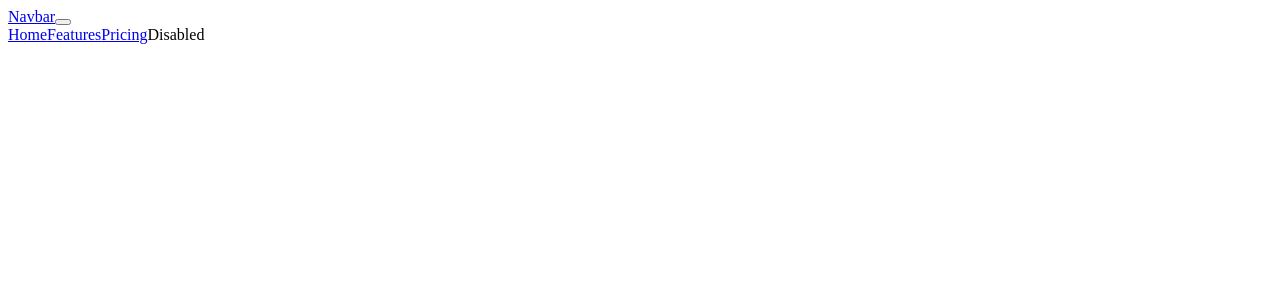
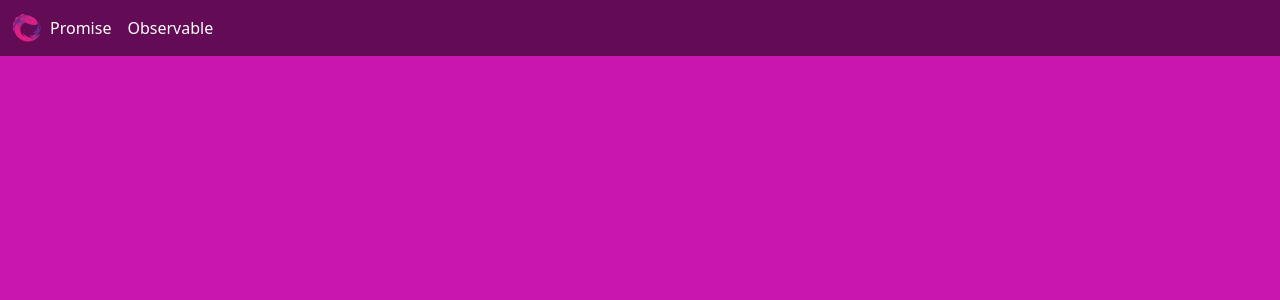
Before and after one commit to VishalKhandagale88/RxjsWorking, an Angular app in the folder RxJsDemo/: page / in a window 1280 px wide. Shown: the top 300 px of the page. Built offline with nearby package versions, Linux system fonts and the light colour scheme.

Commit message:
added header

```diff
--- a/RxJsDemo/src/app/header/header.component.html
+++ b/RxJsDemo/src/app/header/header.component.html
@@ -1,15 +1,14 @@
-<nav class="navbar navbar-expand-lg bg-body-tertiary">
-  <div class="container-fluid">
-    <a class="navbar-brand" href="#">Navbar</a>
+<nav class="navbar navbar-expand-lg  bg-black bg-opacity-50 ">
+  <div class="container-fluid text-white">
+    <img src="/assets/cdnlogo.com_rxjs.svg" height="30px" width="30px" alt="">
     <button class="navbar-toggler" type="button" data-bs-toggle="collapse" data-bs-target="#navbarNavAltMarkup" aria-controls="navbarNavAltMarkup" aria-expanded="false" aria-label="Toggle navigation">
       <span class="navbar-toggler-icon"></span>
     </button>
-    <div class="collapse navbar-collapse" id="navbarNavAltMarkup">
+    <div class="collapse navbar-collapse text-white" id="navbarNavAltMarkup">
       <div class="navbar-nav">
-        <a class="nav-link active" aria-current="page" href="#">Home</a>
-        <a class="nav-link" href="#">Features</a>
-        <a class="nav-link" href="#">Pricing</a>
-        <a class="nav-link disabled">Disabled</a>
+        <a class="nav-link text-white" href="#">Promise</a>
+        <a class="nav-link text-white" href="#">Observable</a>
+
       </div>
     </div>
   </div>
--- a/RxJsDemo/src/index.html
+++ b/RxJsDemo/src/index.html
@@ -6,8 +6,10 @@
   <base href="/">
   <meta name="viewport" content="width=device-width, initial-scale=1">
   <link rel="icon" type="image/x-icon" href="favicon.ico">
+  <link href="https://cdn.jsdelivr.net/npm/bootstrap@5.3.0/dist/css/bootstrap.min.css" rel="stylesheet" integrity="sha384-9ndCyUaIbzAi2FUVXJi0CjmCapSmO7SnpJef0486qhLnuZ2cdeRhO02iuK6FUUVM" crossorigin="anonymous">
 </head>
 <body>
   <app-root></app-root>
+  <script src="https://cdn.jsdelivr.net/npm/bootstrap@5.3.0/dist/js/bootstrap.bundle.min.js" integrity="sha384-geWF76RCwLtnZ8qwWowPQNguL3RmwHVBC9FhGdlKrxdiJJigb/j/68SIy3Te4Bkz" crossorigin="anonymous"></script>
 </body>
 </html>
--- a/RxJsDemo/src/styles.css
+++ b/RxJsDemo/src/styles.css
@@ -1 +1,4 @@
 /* You can add global styles to this file, and also import other style files */
+body{
+  background-color: rgb(201, 22, 174);
+}
```
Also changed, not shown: RxJsDemo/src/assets/cdnlogo.com_rxjs.svg (added).
